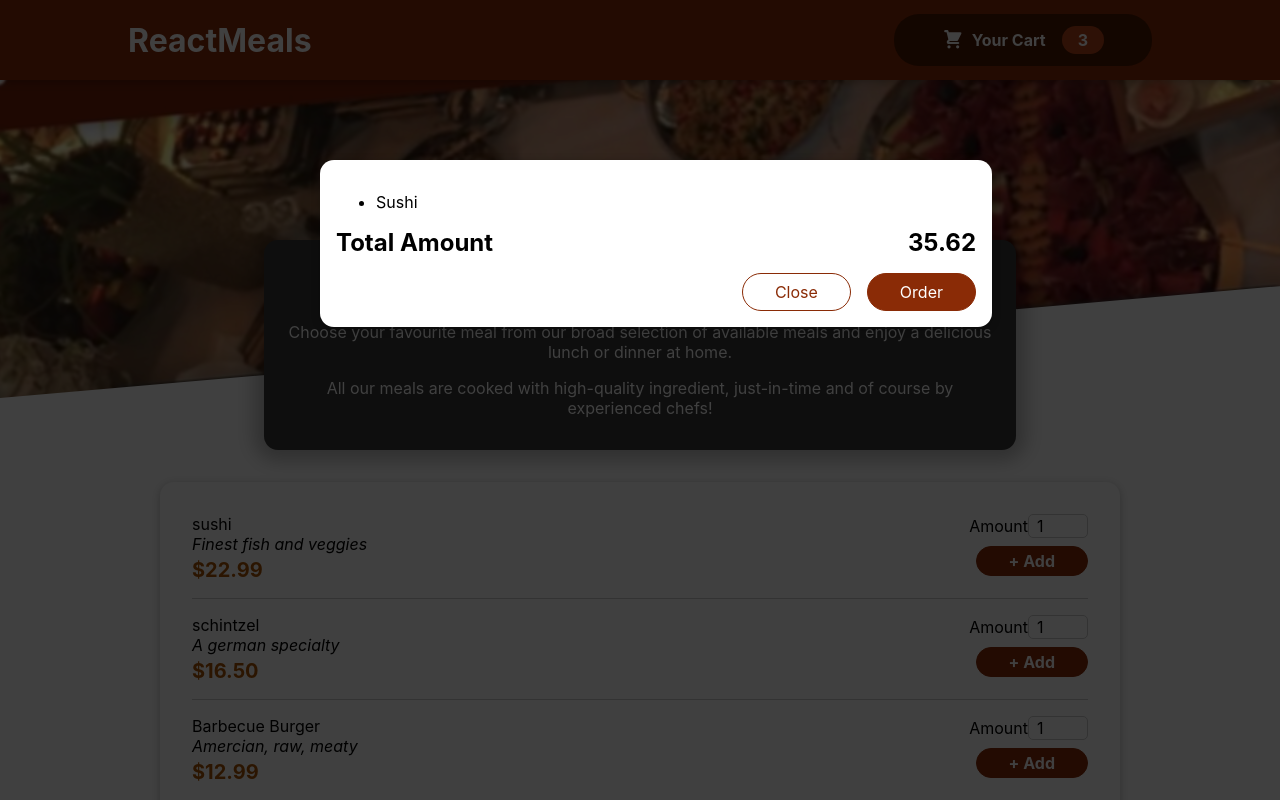
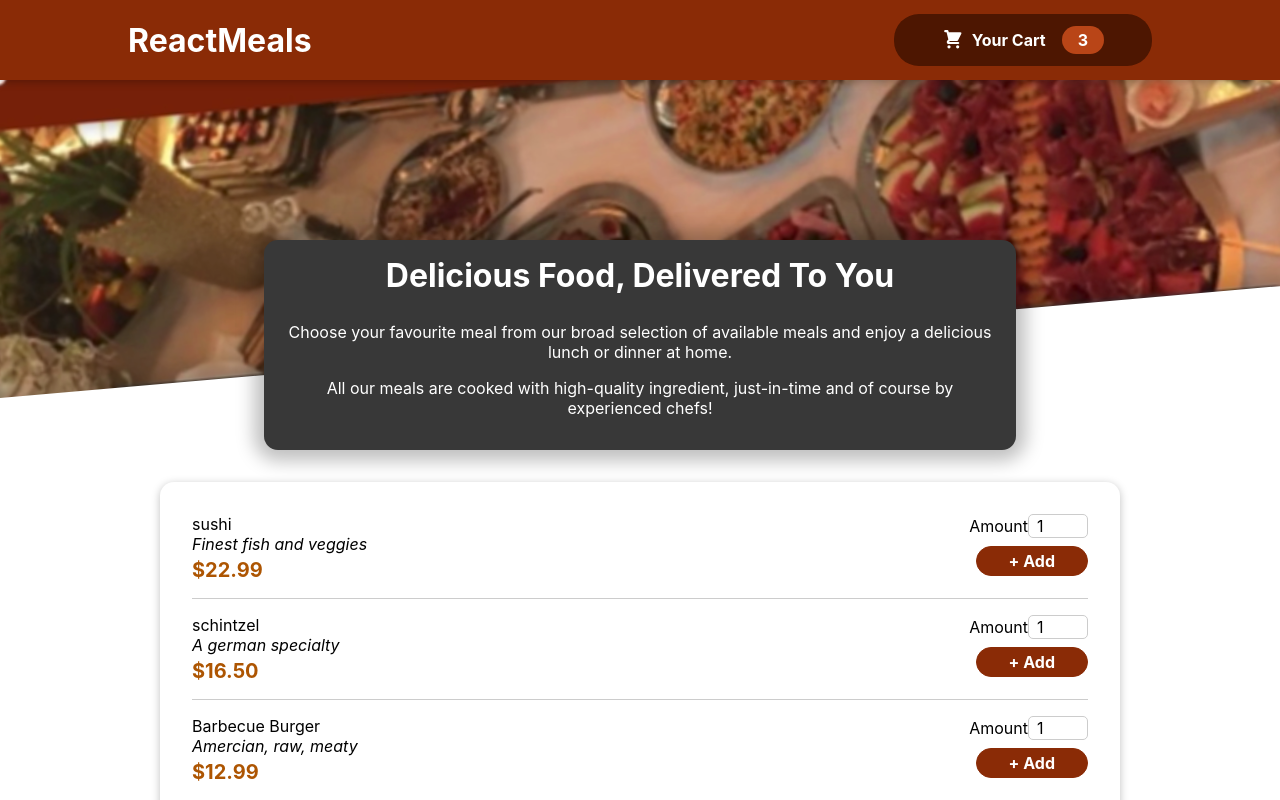
Before and after one commit to suman7033/Restaurant_web1, a React (Create React App) app: page / in a window 1280 px wide. Shown: the top 800 px of the page. Built offline with nearby package versions, Linux system fonts and the light colour scheme.

Commit message:
Update and Add some function

```diff
--- a/src/App.js
+++ b/src/App.js
@@ -1,14 +1,22 @@
-import { Fragment } from "react";
+import { Fragment,useState } from "react";
 
 import Header from "./components/Layout/Header";
 import Meals from "./components/Meals/Meals";
 import Cart from './components/Cart/Cart';
 function App() {
+  const [cartIsShown,setCartIsShown]=useState(false);
 
+  const showCartHandler=()=>{
+    setCartIsShown(true);
+  }
+
+    const hideCartHandler=()=>{
+      setCartIsShown(false);
+    }
   return (
     <Fragment>
-      <Cart/>
-      <Header/>
+      {cartIsShown && <Cart onClose={hideCartHandler}/>}
+      <Header onShowCart={showCartHandler}/>
       <main>
         <Meals/>
       </main>
--- a/src/components/Cart/Cart.js
+++ b/src/components/Cart/Cart.js
@@ -1,20 +1,20 @@
 import Modal from '../UI/Modal';
 import classes from './Cart.module.css';
 
-const Cart = ()=>{
+const Cart = (props)=>{
     const cartItems=<ul className={classes['cart-item']}>{[
         {id: 'c1', name: 'Sushi',amount:2,price: 12.99},
     ].map((item)=> <li>{item.name}</li>)}</ul>;
 
     return (
-        <Modal>
+        <Modal onClose={props.onClose}>
             {cartItems}
          <div className={classes.total}>
             <span>Total Amount</span>
             <span>35.62</span>
          </div>
          <div className={classes.actions}>
-          <button className={classes['button--alt']}>Close</button>
+          <button className={classes['button--alt']} onClick={props.onClose}>Close</button>
           <button className={classes.button}>Order</button>
          </div>
        </Modal>
--- a/src/components/Layout/Header.js
+++ b/src/components/Layout/Header.js
@@ -9,7 +9,7 @@
      <Fragment>
        <header className={classes.header}>
         <h1>ReactMeals</h1>
-        <HeaderCartButton/>
+        <HeaderCartButton onClick={props.onShowCart}/>
        </header>
        <div className={classes['main-image']}>
          <img src={mealsImage} alt="A table full of delicious food!"/>
--- a/src/components/Layout/HeaderCartButton.js
+++ b/src/components/Layout/HeaderCartButton.js
@@ -3,7 +3,7 @@
 
 const HeaderCartButton = props =>{
     return (
-        <button className={classes.button}>
+        <button className={classes.button} onClick={props.onClick}>
           <span className={classes.icon}>
            <CartIcon/>
           </span>
--- a/src/components/UI/Modal.js
+++ b/src/components/UI/Modal.js
@@ -3,7 +3,7 @@
 import classes from './Modal.module.css';
 
 const Backdrop =props=>{
-    return <div className={classes.backdrop}></div>
+    return <div className={classes.backdrop} onClick={props.onClose}></div>
 };
 
 const ModalOverlay=props=>{
@@ -17,7 +17,7 @@
 const Modal =props=>{
     return (
         <Fragment>
-           {ReactDOM.createPortal(<Backdrop/>,portalElement)}
+           {ReactDOM.createPortal(<Backdrop onClose={props.onClose}/>,portalElement)}
            {ReactDOM.createPortal(<ModalOverlay>{props.children}</ModalOverlay>,portalElement)}
         </Fragment>
     )
```
